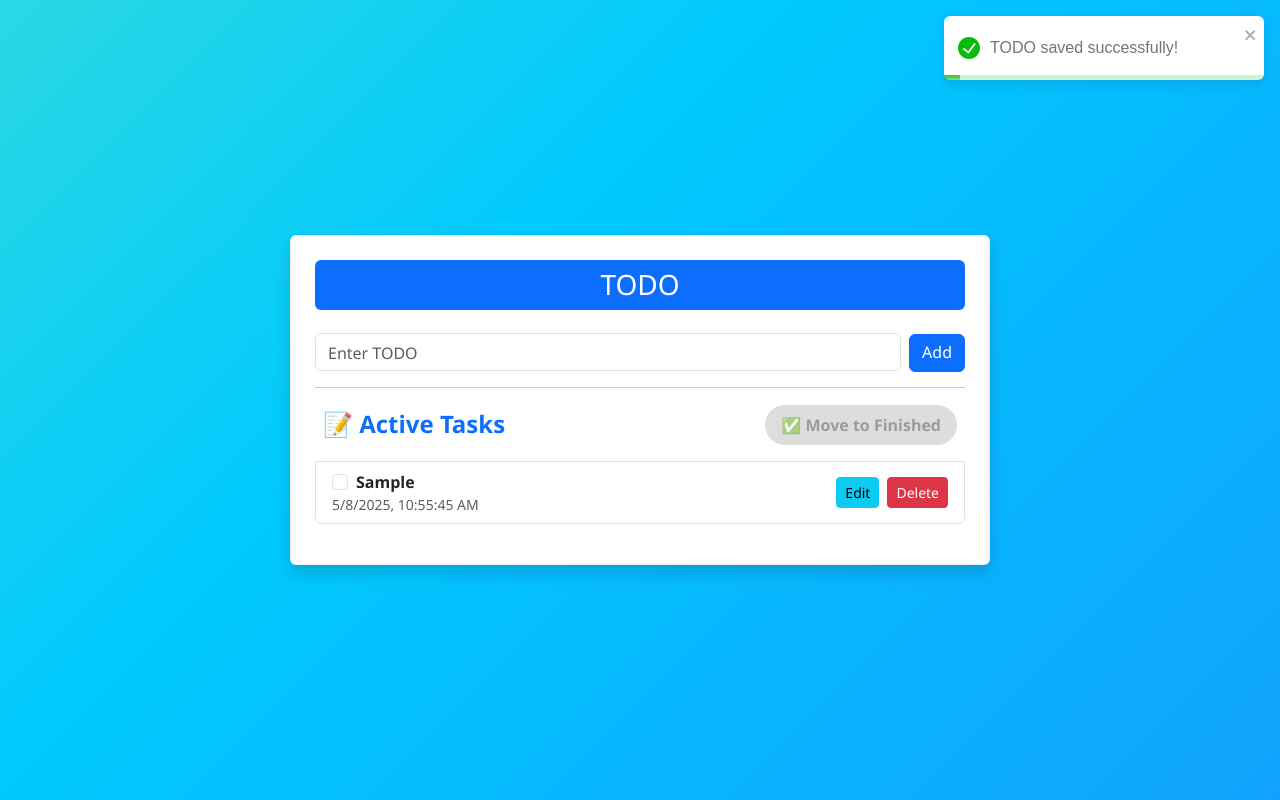
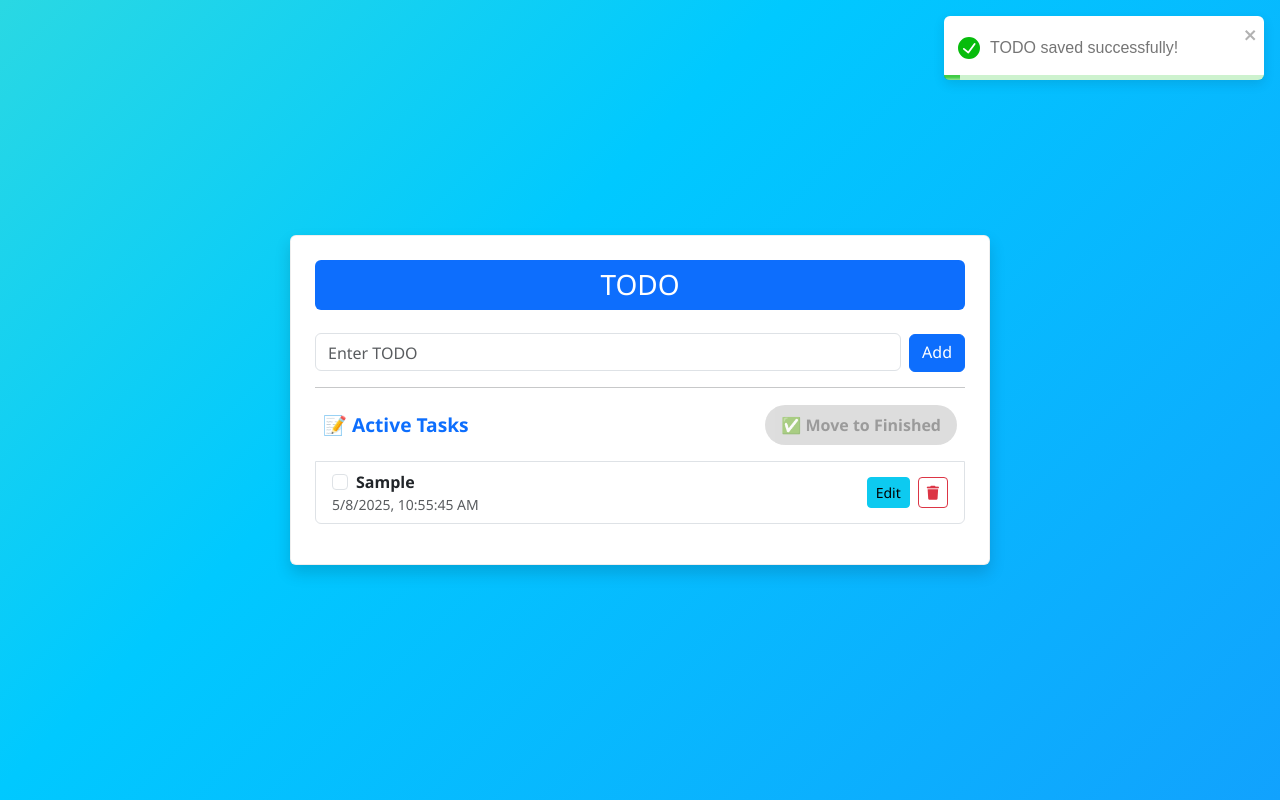
Before and after one commit to RitikBalhotra/todo-list, a React (Create React App) app: page / in a window 1280 px wide. Both pictures are taken after typing "Sample" into the empty fields and a click on the button "Add". Built offline with nearby package versions, Linux system fonts and the light colour scheme.

Commit message:
Css Changes

```diff
--- a/package.json
+++ b/package.json
@@ -3,6 +3,7 @@
   "version": "0.1.0",
   "private": true,
   "dependencies": {
+    "@fortawesome/fontawesome-free": "^6.7.2",
     "@testing-library/dom": "^10.4.0",
     "@testing-library/jest-dom": "^6.6.3",
     "@testing-library/react": "^16.3.0",
--- a/src/Todo.css
+++ b/src/Todo.css
@@ -49,3 +49,16 @@ body, html {
   cursor: not-allowed;
   color: #666;
 }
+
+/* For finished and active section headers */
+h4 {
+    font-size: 1.2rem;
+  }
+
+  .list-group-item {
+    transition: all 0.2s ease-in-out;
+  }
+
+  .list-group-item:hover {
+    background-color: #f9f9f9;
+  }
--- a/src/Todo.js
+++ b/src/Todo.js
@@ -2,6 +2,7 @@ import React, { useEffect, useState } from "react";
 import "bootstrap/dist/css/bootstrap.min.css";
 import { ToastContainer, toast } from "react-toastify";
 import "react-toastify/dist/ReactToastify.css";
+import "@fortawesome/fontawesome-free/css/all.min.css";
 import "./Todo.css";
 
 const Todo = () => {
@@ -18,7 +19,6 @@ const Todo = () => {
     if (todoList) setTodos(JSON.parse(todoList));
     if (finishedList) setFinished(JSON.parse(finishedList));
   }, []);
-
 
   // Submit Function
   const handleSubmit = () => {
@@ -37,7 +37,6 @@ const Todo = () => {
     }
   };
 
-
   // Delete Function
   const handleDelete = (index, isFinished) => {
     const dlt = window.confirm("This TODO will be deleted Permanently!");
@@ -55,7 +54,6 @@ const Todo = () => {
     }
   };
 
-
   // Update Function
   const handleUpdate = () => {
     if (isUpdate && currentId !== null) {
@@ -71,7 +69,6 @@ const Todo = () => {
     }
   };
 
-
   // Handle Change Box
   const handleCheckBoxChange = (index) => {
     if (selected.includes(index)) {
@@ -80,7 +77,6 @@ const Todo = () => {
       setSelected([...selected, index]);
     }
   };
-
 
   // Add Finished Function
   const addFinished = () => {
@@ -96,7 +92,6 @@ const Todo = () => {
     localStorage.setItem("finishedList", JSON.stringify(updateFinished));
     toast.success("Moved to Finished!");
   };
-
 
   // Edit Function
   const handleEdit = (id) => {
@@ -180,10 +175,10 @@ const Todo = () => {
                       Edit
                     </button>
                     <button
-                      className="btn btn-sm btn-danger"
+                      className="btn btn-sm btn-outline-danger"
                       onClick={() => handleDelete(index, false)}
                     >
-                      Delete
+                      <i className="fas fa-trash"></i>
                     </button>
                   </div>
                 </li>
@@ -192,10 +187,10 @@ const Todo = () => {
           )}
 
           {finished.length > 0 && (
-            <ul className="list-group">
-              <li className="list-group-item bg-success text-white text-center">
-                Finished TODO's
-              </li>
+            <ul className="list-group mt-4">
+              <div className="d-flex justify-content-between align-items-center mb-2 px-2">
+                <h4 className="text-success fw-bold m-0">✅ Finished Tasks</h4>
+              </div>
               {finished.map((item, index) => (
                 <li
                   key={index}
@@ -208,16 +203,17 @@ const Todo = () => {
                       checked
                       readOnly
                     />
-                    <del>{item.text}</del>
+                    <del className="text-secondary fw-medium">{item.text}</del>
                     <br />
                     <small className="text-muted">{item.time}</small>
                   </div>
                   <div>
                     <button
-                      className="btn btn-sm btn-danger"
+                      className="btn btn-sm btn-outline-danger"
                       onClick={() => handleDelete(index, true)}
+                      title="Delete"
                     >
-                      Delete
+                      <i className="fas fa-trash"></i>
                     </button>
                   </div>
                 </li>
```
Also changed, not shown: 1 other file (tests, documents, lock files or other folders).
